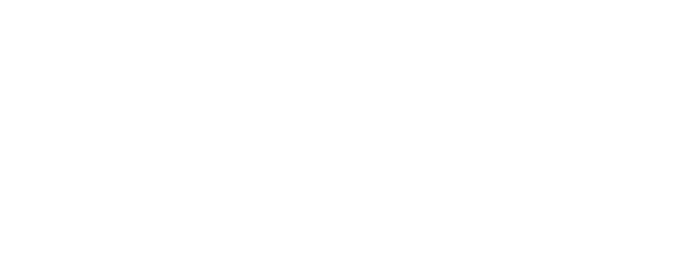
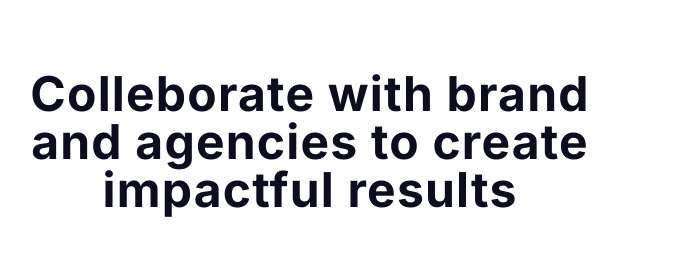
Before and after one commit to pablo-cruzbr/modern-portfolio-website, a Next.js app: page / in a window 1280 px wide. Shown: the part 818-1074 px from the top of the page, without its empty margins (330-1014 px from the left). Before the commit the page ends 800 px from the top, so only its background shows below. Built offline with nearby package versions, Linux system fonts and the light colour scheme.

Commit message:
feat: new section Services

```diff
--- a/components/Home/Home.tsx
+++ b/components/Home/Home.tsx
@@ -1,10 +1,12 @@
 import React from 'react'
 import Hero from './Hero/Hero'
+import Services from './Service/Services'
 
 const Home = () => {
   return (
     <div className="overflow-hidden">
       <Hero/>
+      <Services/>
     </div>
   )
 }
--- /dev/null
+++ b/components/Home/Service/Services.tsx
@@ -0,0 +1,15 @@
+import React from 'react'
+
+const Services = () => {
+  return (
+    <div className="pt-16 pb-16">
+        <h1 className="text-2xl sm:text-2xl md:text-5xl lg:text-6x1 mt-6 text-center font-bold tracking-wide">
+            Colleborate with brand <br/>
+            and agencies to create
+            <br/>impactful results
+        </h1>
+    </div>
+  )
+}
+
+export default Services
```
